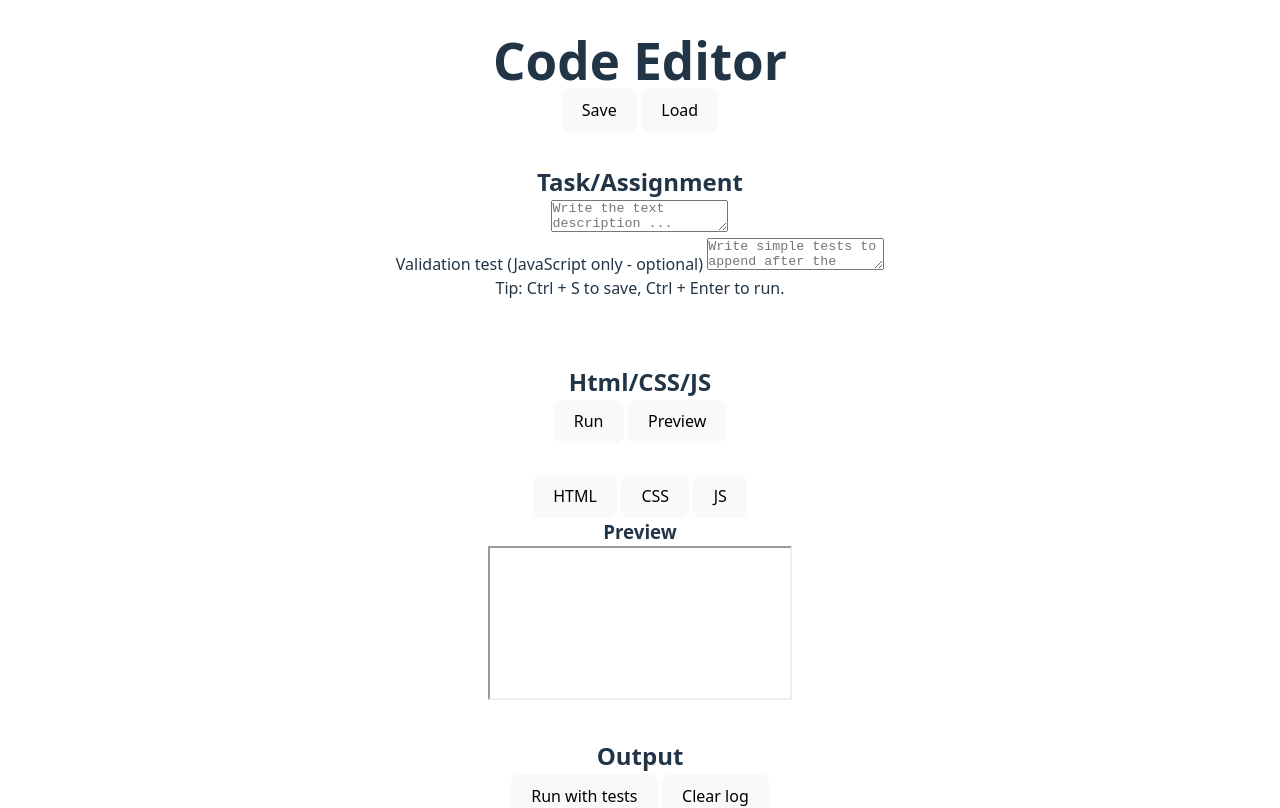
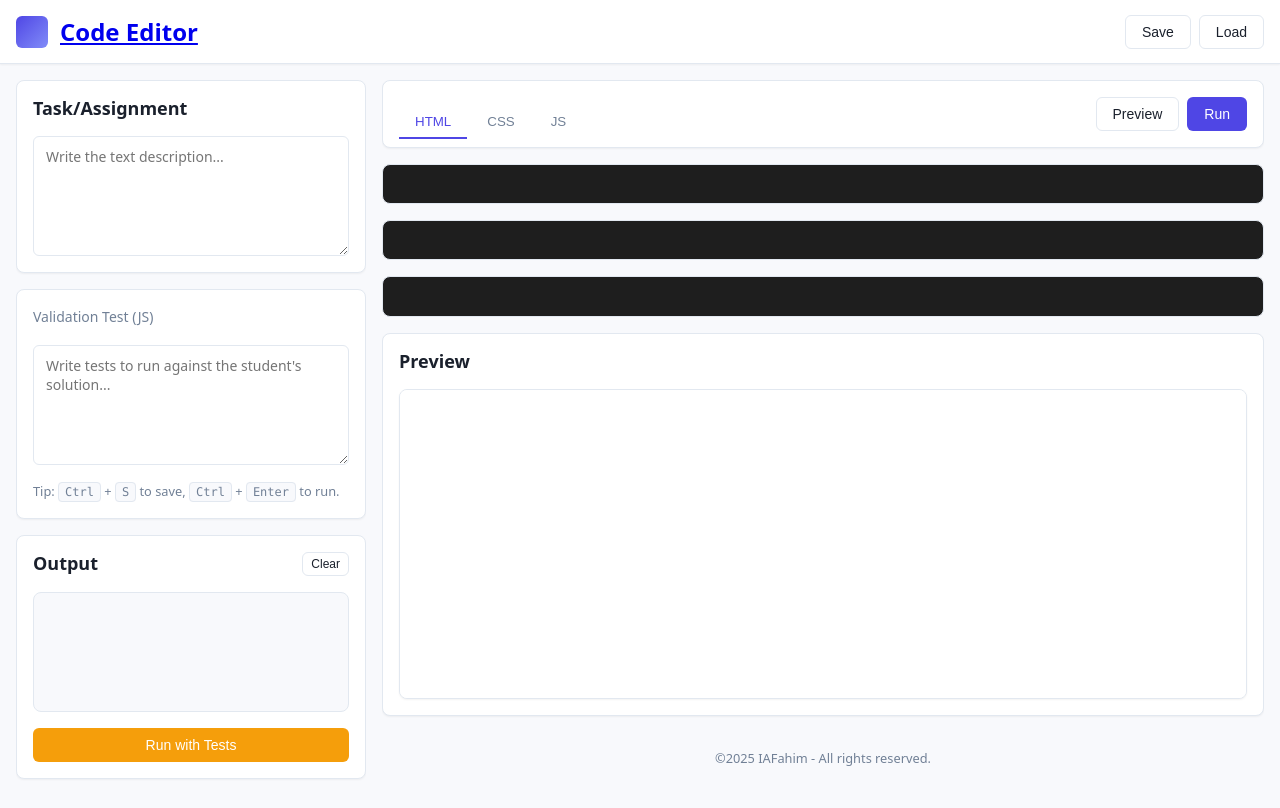
Before and after one commit to IAFahim/basic_editor, a Svelte app: page / in a window 1280 px wide. Shown: the top 808 px of the page. Built offline with nearby package versions, Linux system fonts and the light colour scheme.

Commit message:
Added Ai to make it look better

```diff
--- a/src/App.svelte
+++ b/src/App.svelte
@@ -2,87 +2,84 @@
     console.log("alert")
 </script>
 
-<header>
-    <div class="container row">
-        <div class="brand">
-            <div class="logo"></div>
-            <h1 class="title">Code Editor</h1>
-        </div>
-        <div class="row">
-            <button id="saveBtn" class="btn secondary" title="Save work locally">
-                <span>Save</span>
-            </button>
-            <button id="loadBtn" class="btn secondary" title="Load from file">
-                <span>Load</span>
-            </button>
-            <input id="openFile" type="file" accept="application/json" hidden>
-        </div>
+<header class="app-header">
+    <a href="#" class="brand">
+        <div class="logo"></div>
+        <h1>Code Editor</h1>
+    </a>
+    <div class="row">
+        <button id="saveBtn" class="btn btn-secondary" title="Save work locally">Save</button>
+        <button id="loadBtn" class="btn btn-secondary" title="Load from file">Load</button>
+        <input id="openFile" type="file" accept="application/json" hidden>
     </div>
 </header>
 
 <main>
-    <aside class="card panel stack">
-        <h2>Task/Assignment</h2>
-        <textarea id="assigment" class="text" placeholder="Write the text description ..."></textarea>
+    <aside class="sidebar">
+        <div class="card stack">
+            <h2>Task/Assignment</h2>
+            <textarea id="assignment" class="text-input" placeholder="Write the text description..."></textarea>
+        </div>
 
-        <div class="stack">
-            <label for="textArea">Validation test (JavaScript only - optional)</label>
-            <textarea id="textArea" class="text"
-                      placeholder="Write simple tests to append after the students code to see the solution"></textarea>
-            <div class="muted">
-                Tip:
-                <span class="kbd">Ctrl</span> + <span class="kbd">S</span> to save,
-                <span class="kbd">Ctrl</span> + <span class="kbd">Enter</span> to run.
+        <div class="card stack">
+            <label for="validationTest">Validation Test (JS)</label>
+            <textarea id="validationTest" class="text-input" placeholder="Write tests to run against the student's solution..."></textarea>
+            <div style="font-size: 0.8rem; color: var(--text-secondary);">
+                Tip: <kbd class="kbd">Ctrl</kbd> + <kbd class="kbd">S</kbd> to save, <kbd class="kbd">Ctrl</kbd> + <kbd class="kbd">Enter</kbd> to run.
             </div>
+        </div>
+
+        <div class="card stack">
+            <div class="row space-between">
+                <h2>Output</h2>
+                <button class="btn btn-secondary" style="padding: 4px 8px; font-size: 0.75rem;">Clear</button>
+            </div>
+            <div id="output" class="output-log" aria-live="polite"></div>
+            <button class="btn btn-warning">Run with Tests</button>
+        </div>
+
+        <div class="card stack">
+            <h3>Notes</h3>
+            <ul style="color: var(--text-secondary); font-size: 0.875rem; padding-left: var(--gap);">
+                <li>Everything runs sandboxed in the browser.</li>
+                <li>You can save and load your work as a JSON file.</li>
+            </ul>
         </div>
     </aside>
 
-    <section class="stack" id="web-only">
-        <div id="webEditors" class="stack panel card">
-            <div class="row`">
-                <h2>Html/CSS/JS</h2>
-                <button class="btn ok" id="runWeb">Run</button>
-                <button class="btn ok" id="Open Preview">Preview</button>
+    <section class="main-content">
+        <div class="card" style="padding-bottom: 0;">
+            <div class="row space-between flex-wrap">
+                <div aria-label="Code language tabs" class="tabs" id="webTabs" role="tablist">
+                    <button class="tab active" role="tab" aria-selected="true" data-pane="html">HTML</button>
+                    <button class="tab" role="tab" aria-selected="false" data-pane="css">CSS</button>
+                    <button class="tab" role="tab" aria-selected="false" data-pane="js">JS</button>
+                </div>
+                <div class="row" style="padding-bottom: var(--gap);">
+                    <button class="btn btn-secondary">Preview</button>
+                    <button class="btn btn-primary" id="runWeb">Run</button>
+                </div>
             </div>
         </div>
 
-        <div aria-label="web editors" class="tabs" id="webTabs" role="tablist">
-            <button class="tab active" role="tab" aria-selected="true" tabindex="0" data-pane="html">HTML</button>
-            <button class="tab" role="tab" aria-selected="false" tabindex="-1" data-pane="css">CSS</button>
-            <button class="tab" role="tab" aria-selected="false" tabindex="-2" data-pane="js">JS</button>
-        </div>
-
-        <div class="editor-wrap" data-pane="html">
+        <!-- The actual editor instances will be mounted here -->
+        <div class="editor-container" data-pane="html">
             <div id="ed_html" class="editor"></div>
         </div>
-
-
-        <div class="editor-wrap" data-pane="css" hidden>
+        <div class="editor-container" data-pane="css" hidden>
             <div id="ed_css" class="editor"></div>
         </div>
-
-        <div class="editor-wrap" data-pane="js" hidden>
+        <div class="editor-container" data-pane="js" hidden>
             <div id="ed_js" class="editor"></div>
         </div>
 
-        <div class="stack" >
-            <h3>Preview</h3>
-            <iframe id="preview" class="preview" sandbox="allow-scripts allow-same-origin allow-modals allow-forms"></iframe>
+        <div class="card stack">
+            <h2>Preview</h2>
+            <div class="card" style="padding: 0; flex-grow: 1; overflow: hidden;">
+                <iframe id="preview" class="preview-frame" sandbox="allow-scripts allow-same-origin allow-modals allow-forms"></iframe>
+            </div>
         </div>
+
+        <footer class="footer">&copy;2025 IAFahim - All rights reserved.</footer>
     </section>
-
-    <aside class="card panel stack">
-        <h2>Output</h2>
-        <div id="output" class="out" aria-live="polite"></div>
-        <div class="row">
-            <button class="warn">Run with tests</button>
-            <button class="btn secondary">Clear log</button>
-        </div>
-        <h3>Notes</h3>
-        <ul class="muted">
-            <il>Everything runs inside the browser in a sandbox.</il>
-            <il>You can save the file as Json file and restore it...</il>
-        </ul>
-    </aside>
 </main>
-<div class="footer">&copy;2025 IAFahim - All rights reserved.</div>
--- a/src/app.css
+++ b/src/app.css
@@ -1,102 +1,370 @@
+/* ==========================================================================
+           1. Design System & Variables
+           ========================================================================== */
 :root {
-    font-family: system-ui, Avenir, Helvetica, Arial, sans-serif;
-    line-height: 1.5;
-    font-weight: 400;
+    /* Font & Typography */
+    --font-sans: system-ui, -apple-system, 'Segoe UI', Roboto, Helvetica, Arial, sans-serif;
+    --font-mono: 'SF Mono', 'Cascadia Code', 'Fira Code', Consolas, 'Courier New', monospace;
+    --fs-base: 16px;
+    --lh-base: 1.6;
 
-    color-scheme: light dark;
-    color: rgba(255, 255, 255, 0.87);
-    background-color: #242424;
+    /* Light Theme Colors */
+    --bg: #f8f9fc;
+    --panel: #ffffff;
+    --border: #e2e8f0;
+    --text-primary: #1a202c;
+    --text-secondary: #718096;
+    --accent-primary: #4f46e5;
+    --accent-primary-hover: #4338ca;
+    --accent-primary-focus: rgba(79, 70, 229, 0.2);
+    --success: #10b981;
+    --warning: #f59e0b;
+    --danger: #ef4444;
 
-    font-synthesis: none;
-    text-rendering: optimizeLegibility;
-    -webkit-font-smoothing: antialiased;
-    -moz-osx-font-smoothing: grayscale;
+    /* Sizing & Spacing */
+    --radius: 8px;
+    --gap: 16px;
+    --header-height: 64px;
 
-    --bg: inherit;
-    --body-bg: inherit;
-    --panel: inherit;
-    --muted: inherit;
-    --txt: inherit;
-    --brand: inherit;
-    --brand-2: inherit;
-    --ok: inherit;
-    --warn: inherit;
-    --err: inherit;
-    --radius: 18px;
-    --gap: 14px;
+    /* Transitions */
+    --transition: all 0.2s cubic-bezier(0.4, 0, 0.2, 1);
+
+    /* Shadows */
+    --shadow-sm: 0 1px 2px 0 rgba(0, 0, 0, 0.05);
+    --shadow-md: 0 4px 6px -1px rgba(0, 0, 0, 0.1), 0 2px 4px -1px rgba(0, 0, 0, 0.06);
+    --shadow-lg: 0 10px 15px -3px rgba(0, 0, 0, 0.1), 0 4px 6px -2px rgba(0, 0, 0, 0.05);
 }
 
-* {
+/* Dark Theme Override */
+@media (prefers-color-scheme: dark) {
+    :root {
+        --bg: #111827;
+        --panel: #1f2937;
+        --border: #374151;
+        --text-primary: #f9fafb;
+        --text-secondary: #9ca3af;
+    }
+}
+
+/* ==========================================================================
+   2. Global & Reset Styles
+   ========================================================================== */
+*, *::before, *::after {
+    box-sizing: border-box;
     margin: 0;
     padding: 0;
-    box-sizing: border-box;
 }
 
-a {
-    font-weight: 500;
-    color: #646cff;
-    text-decoration: inherit;
-}
-
-a:hover {
-    color: #535bf2;
+html {
+    font-size: var(--fs-base);
+    scroll-behavior: smooth;
 }
 
 body {
-    margin: 0;
-    display: flex;
-    min-width: 320px;
-    min-height: 100vh;
+    font-family: var(--font-sans);
+    line-height: var(--lh-base);
+    background-color: var(--bg);
+    color: var(--text-primary);
+    -webkit-font-smoothing: antialiased;
+    -moz-osx-font-smoothing: grayscale;
+}
+
+h1, h2, h3 {
+    line-height: 1.3;
+    font-weight: 600;
 }
 
 h1 {
-    font-size: 3.2em;
-    line-height: 1.1;
+    font-size: 1.5rem;
+}
+
+h2 {
+    font-size: 1.125rem;
+}
+
+h3 {
+    font-size: 1rem;
+}
+
+/* ==========================================================================
+   3. Layout Structure
+   ========================================================================== */
+.app-header {
+    position: sticky;
+    top: 0;
+    z-index: 10;
+    background-color: var(--panel);
+    border-bottom: 1px solid var(--border);
+    height: var(--header-height);
+    display: flex;
+    align-items: center;
+    padding: 0 var(--gap);
+    justify-content: space-between;
+    box-shadow: var(--shadow-sm);
+}
+
+main {
+    display: grid;
+    grid-template-columns: 350px 1fr;
+    gap: var(--gap);
+    padding: var(--gap);
+    height: calc(100vh - var(--header-height));
+    overflow: hidden;
+}
+
+.sidebar, .main-content {
+    display: flex;
+    flex-direction: column;
+    gap: var(--gap);
+    overflow-y: auto;
 }
 
 .card {
-    padding: 2em;
+    background-color: var(--panel);
+    border: 1px solid var(--border);
+    border-radius: var(--radius);
+    padding: var(--gap);
+    box-shadow: var(--shadow-sm);
 }
 
-#app {
-    max-width: 1280px;
-    margin: 0 auto;
-    padding: 2rem;
-    text-align: center;
+.stack {
+    display: flex;
+    flex-direction: column;
+    gap: var(--gap);
 }
 
-button {
-    border-radius: 8px;
-    border: 1px solid transparent;
-    padding: 0.6em 1.2em;
-    font-size: 1em;
-    font-weight: 500;
-    font-family: inherit;
-    background-color: #1a1a1a;
-    cursor: pointer;
-    transition: border-color 0.25s;
+.row {
+    display: flex;
+    align-items: center;
+    gap: calc(var(--gap) / 2);
 }
 
-button:hover {
-    border-color: #646cff;
+.space-between {
+    justify-content: space-between;
 }
 
-button:focus,
-button:focus-visible {
-    outline: 4px auto -webkit-focus-ring-color;
+.flex-wrap {
+    flex-wrap: wrap;
 }
 
-@media (prefers-color-scheme: light) {
-    :root {
-        color: #213547;
-        background-color: #ffffff;
+/* ==========================================================================
+   4. Component Styles
+   ========================================================================== */
+.brand {
+    display: flex;
+    align-items: center;
+    gap: 12px;
+    font-weight: 600;
+}
+
+.brand .logo {
+    width: 32px;
+    height: 32px;
+    border-radius: 6px;
+    background: linear-gradient(135deg, var(--accent-primary), #818cf8);
+}
+
+.btn {
+    display: inline-flex;
+    align-items: center;
+    justify-content: center;
+    padding: 8px 16px;
+    font-size: 0.875rem;
+    font-weight: 500;
+    border-radius: 6px;
+    border: 1px solid transparent;
+    cursor: pointer;
+    transition: var(--transition);
+    text-decoration: none;
+    white-space: nowrap;
+}
+
+.btn:focus-visible {
+    outline: 2px solid var(--accent-primary-focus);
+    outline-offset: 2px;
+}
+
+.btn-primary {
+    background-color: var(--accent-primary);
+    color: white;
+}
+
+.btn-primary:hover {
+    background-color: var(--accent-primary-hover);
+}
+
+.btn-secondary {
+    background-color: transparent;
+    color: var(--text-primary);
+    border-color: var(--border);
+}
+
+.btn-secondary:hover {
+    background-color: var(--bg);
+}
+
+.btn-success {
+    background-color: var(--success);
+    color: white;
+}
+
+.btn-warning {
+    background-color: var(--warning);
+    color: white;
+}
+
+.text-input, textarea, select {
+    width: 100%;
+    background-color: var(--panel);
+    border: 1px solid var(--border);
+    border-radius: 6px;
+    padding: 10px 12px;
+    font-family: inherit;
+    font-size: 0.875rem;
+    color: var(--text-primary);
+    transition: var(--transition);
+}
+
+.text-input:focus, textarea:focus, select:focus {
+    outline: none;
+    border-color: var(--accent-primary);
+    box-shadow: 0 0 0 2px var(--accent-primary-focus);
+}
+
+textarea {
+    resize: vertical;
+    min-height: 120px;
+}
+
+label {
+    font-size: 0.875rem;
+    font-weight: 500;
+    color: var(--text-secondary);
+}
+
+.tabs {
+    display: flex;
+    gap: 4px;
+}
+
+.tab {
+    padding: 8px 16px;
+    border: none;
+    background-color: transparent;
+    color: var(--text-secondary);
+    font-weight: 500;
+    cursor: pointer;
+    transition: var(--transition);
+    border-bottom: 2px solid transparent;
+    border-radius: 4px 4px 0 0;
+}
+
+.tab:hover {
+    color: var(--text-primary);
+}
+
+.tab.active {
+    color: var(--accent-primary);
+    border-bottom-color: var(--accent-primary);
+}
+
+.editor-container {
+    flex-grow: 1;
+    display: flex;
+    flex-direction: column;
+    border: 1px solid var(--border);
+    border-radius: var(--radius);
+    overflow: hidden;
+    background-color: #1e1e1e; /* Standard editor dark background */
+}
+
+.editor {
+    flex-grow: 1;
+}
+
+.preview-frame {
+    width: 100%;
+    height: 100%;
+    min-height: 300px;
+    border: none;
+    background-color: white;
+}
+
+.output-log {
+    font-family: var(--font-mono);
+    background-color: var(--bg);
+    border: 1px solid var(--border);
+    border-radius: var(--radius);
+    padding: var(--gap);
+    min-height: 120px;
+    overflow: auto;
+    white-space: pre-wrap;
+    font-size: 0.8rem;
+    line-height: 1.5;
+    color: var(--text-secondary);
+}
+
+.kbd {
+    font-family: var(--font-mono);
+    background-color: var(--bg);
+    border: 1px solid var(--border);
+    border-radius: 4px;
+    padding: 2px 6px;
+    font-size: 0.75rem;
+    color: var(--text-secondary);
+}
+
+.footer {
+    text-align: center;
+    padding: var(--gap);
+    font-size: 0.8rem;
+    color: var(--text-secondary);
+}
+
+/* Custom Scrollbar */
+::-webkit-scrollbar {
+    width: 8px;
+}
+
+::-webkit-scrollbar-track {
+    background: transparent;
+}
+
+::-webkit-scrollbar-thumb {
+    background: var(--border);
+    border-radius: 4px;
+}
+
+@media (prefers-color-scheme: dark) {
+    ::-webkit-scrollbar-thumb {
+        background: #4b5563;
+    }
+}
+
+/* ==========================================================================
+   5. Responsive Design
+   ========================================================================== */
+@media (max-width: 1024px) {
+    main {
+        grid-template-columns: 280px 1fr;
+    }
+}
+
+@media (max-width: 768px) {
+    main {
+        grid-template-columns: 1fr;
+        height: auto;
     }
 
-    a:hover {
-        color: #747bff;
+    .sidebar, .main-content {
+        overflow-y: visible;
     }
 
-    button {
-        background-color: #f9f9f9;
+    .app-header {
+        padding: 0 calc(var(--gap) / 2);
+    }
+
+    .brand h1 {
+        font-size: 1.25rem;
     }
 }
```
